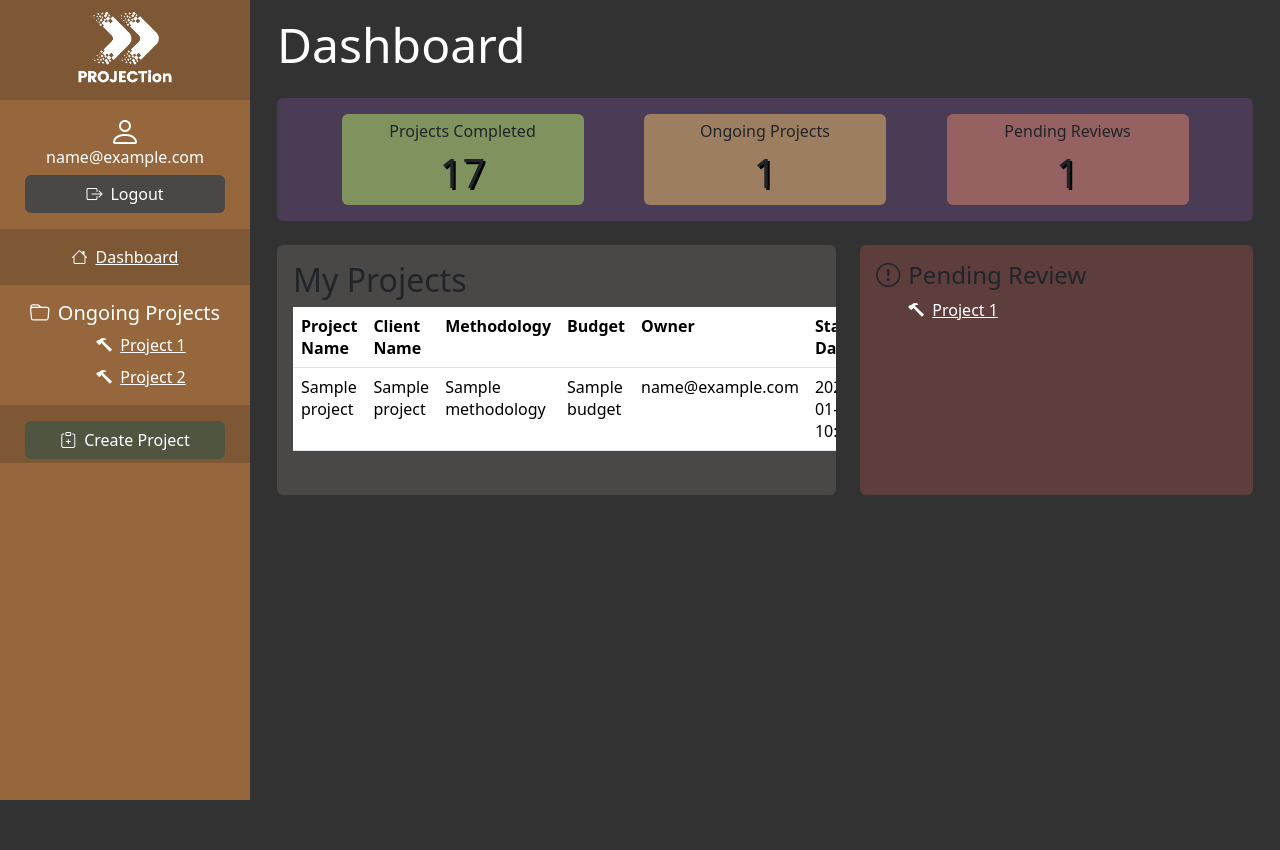
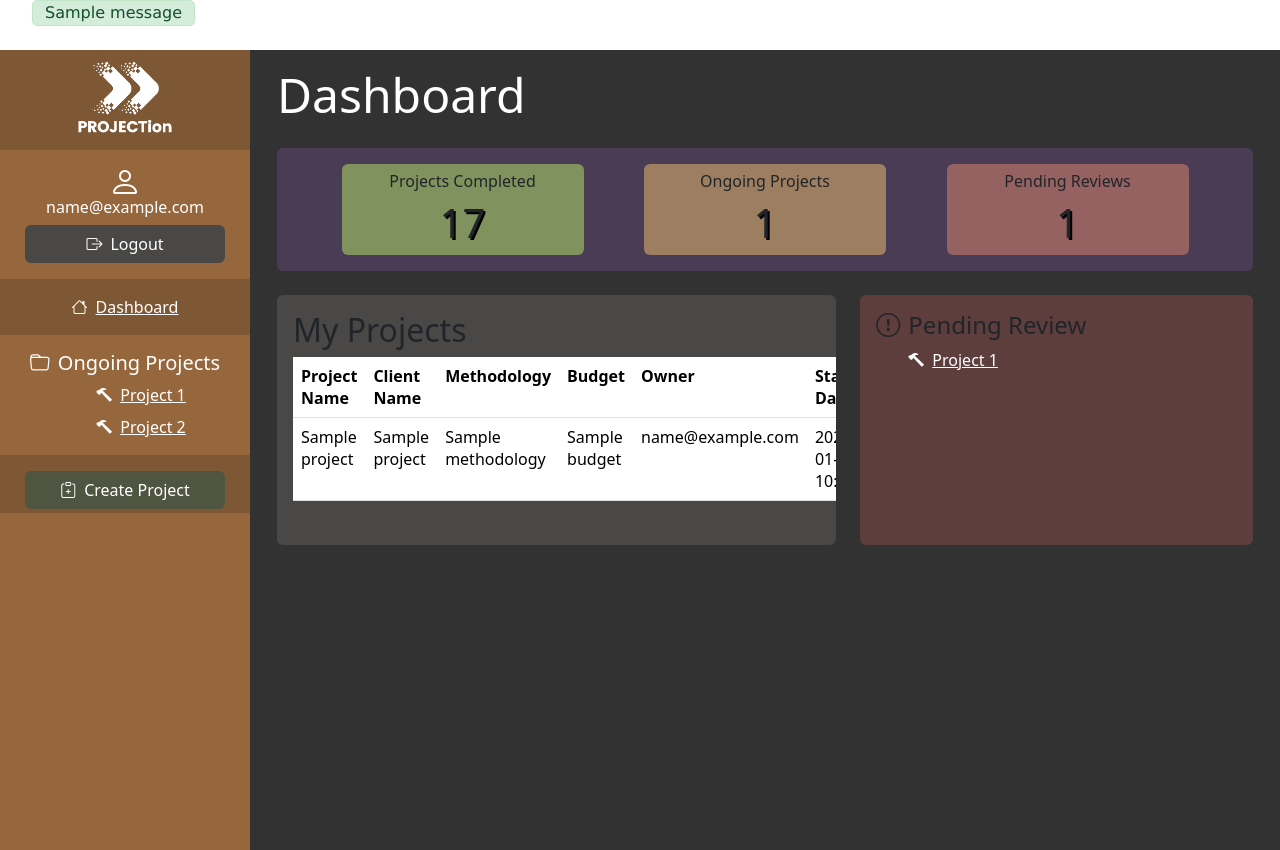
Before and after one commit to ProjectProCS261/ProjectPro, a Flask app: page /home in a window 1280 px wide. Before the commit the page ends 800 px from the top, so only its background shows below. Run offline with Flask 2, Linux system fonts and the light colour scheme; a user stored in the database is signed in; one stand-in notice (Sample message) is shown; a database or web service that is not in the repository returns one stand-in record (values such as "Sample title").

Commit message:
Flash Messages
Flash messages

```diff
--- a/app/static/css/styleHome.css
+++ b/app/static/css/styleHome.css
@@ -62,6 +62,22 @@ a:hover, button:hover {
     color:rgb(178, 205, 233)
 }
 
+.notification {
+    height: 25px;
+    padding: 12px;
+    text-shadow: 0.2px 0.2px 0.2px #CBC3E3;
+    border-radius: 5px;
+    display: flex;
+    margin-left: 2rem;
+    max-width: fit-content;
+    justify-content: center;
+    flex-direction: column;
+    font-family: Verdana;
+    color: #155724;
+    background-color: #d4edda;
+    border: solid 1px #c3e6cb;
+}
+
 @media (min-width: 992px) {
     .project-board, .pending-board { min-height:250px }
 }
--- a/app/templates/auth/home.html
+++ b/app/templates/auth/home.html
@@ -6,8 +6,18 @@
     <link href="https://cdn.jsdelivr.net/npm/bootstrap@5.3.0-alpha1/dist/css/bootstrap.min.css" rel="stylesheet"
     integrity="sha384-GLhlTQ8iRABdZLl6O3oVMWSktQOp6b7In1Zl3/Jr59b6EGGoI1aFkw7cmDA6j6gD" crossorigin="anonymous">
     <link rel="stylesheet" href="https://cdn.jsdelivr.net/npm/bootstrap-icons@1.10.3/font/bootstrap-icons.css">
-    <link href="../static/css/styleHome.css" rel="stylesheet">
+    <link href="../../static/css/styleHome.css" rel="stylesheet">
     <title>PROJECTion</title>
+	{% with messages = get_flashed_messages() %}
+      {% if messages %}
+        {% for message in messages %}
+          <div class="notification">
+              {{ message }}</a>
+          </div>
+          <br>
+        {% endfor %}
+      {% endif %}
+    {% endwith %}
 </head>
 <body>
 
--- a/app/views.py
+++ b/app/views.py
@@ -191,6 +191,8 @@ def home():
     project_ids = team_collection.find_one({"_id": team_id})["ProjectID"]
     projects = project_collection.find({"_id": {"$in": project_ids}})
 
+    print(projects)
+
     return render_template('auth/home.html', name=current_user, projects=projects, user_email=user_email)
 
 @login_manager.user_loader
@@ -263,6 +265,7 @@ def add_project():
             {"$set": {"ProjectID": [projectID.inserted_id]}}
         )
         print("done")
+        flash("NEW PROJECT CREATED: {}".format(project_name))
         return redirect(url_for("home"))
 
     else:
```
